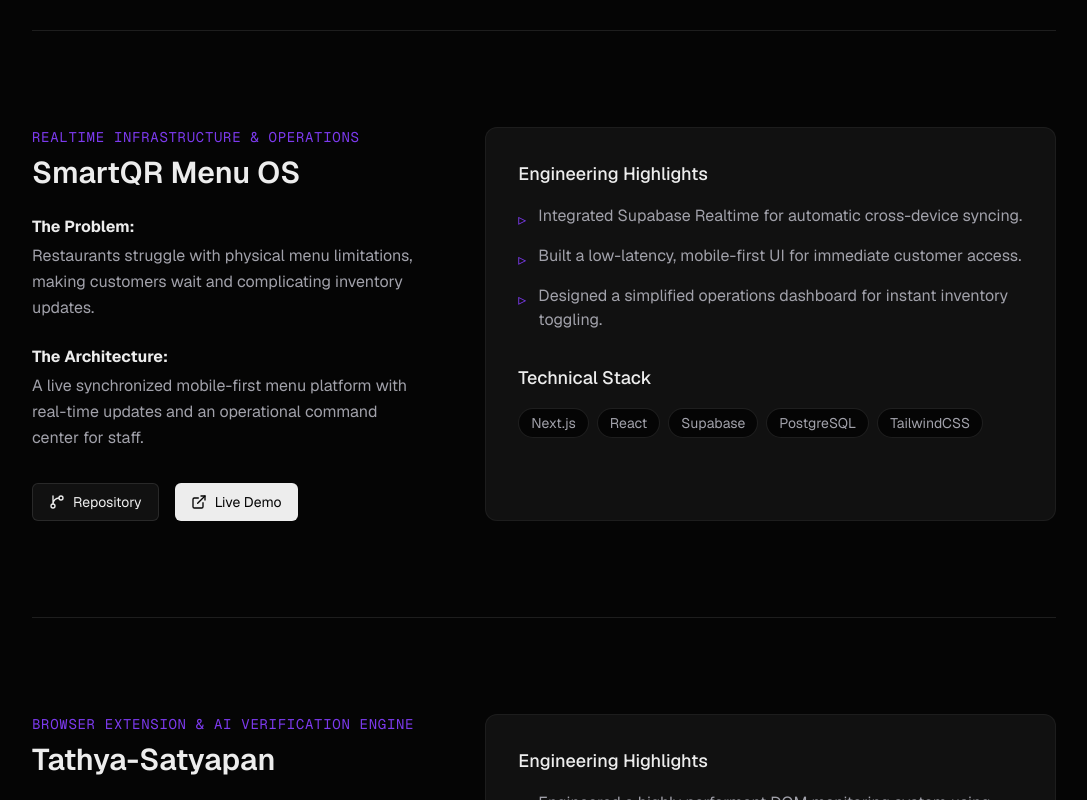
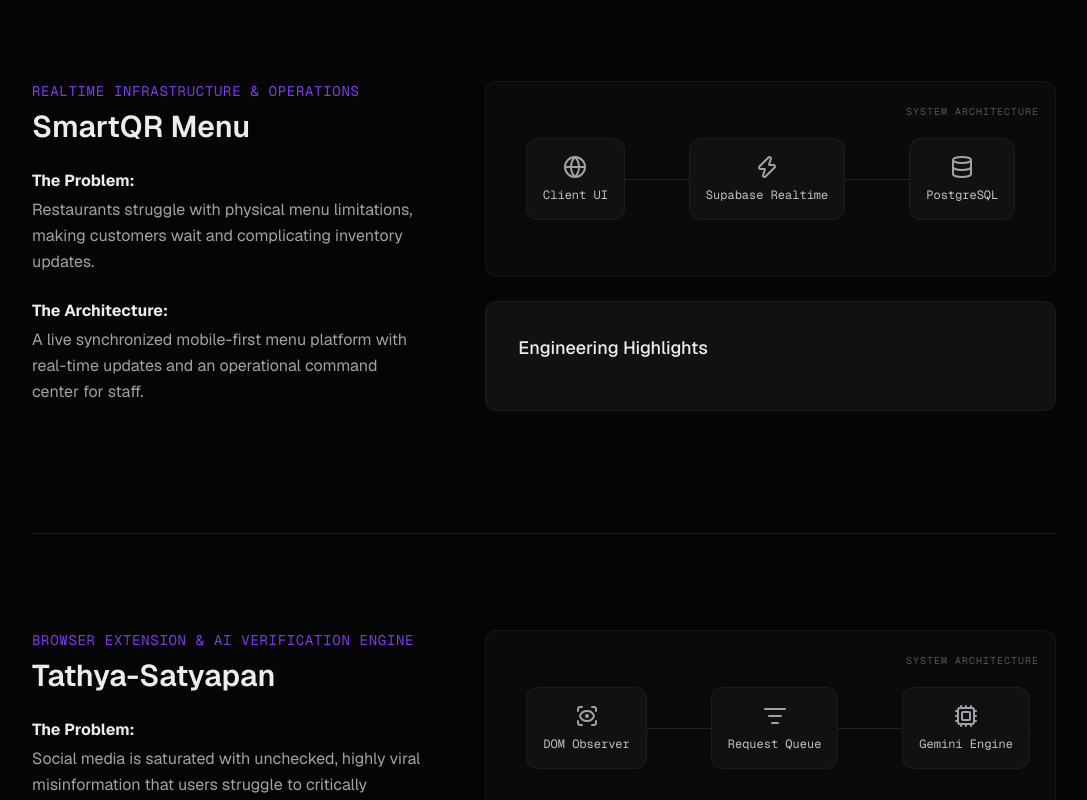
Before and after one commit to mayurpatel78645/mayur-portfolio, a Next.js app: page /projects in a window 1280 px wide. Shown: the part 720-1520 px from the top of the page, without its empty margins (96-1183 px from the left). Built offline with nearby package versions, Linux system fonts and the light colour scheme.

Commit message:
add feature to visualzie the architecture for projects

```diff
--- a/app/projects/page.tsx
+++ b/app/projects/page.tsx
@@ -1,5 +1,7 @@
 "use client";
 
+import ArchitectureDiagram from "@/components/ArchitectureDiagram";
+import { useState } from "react";
 import { motion } from "framer-motion";
 import Image from "next/image";
 import { GitBranch, ExternalLink } from "lucide-react";
@@ -15,6 +17,7 @@
       <div className="space-y-24">
         {/* THE DIRECTOR - Centerpiece */}
         <ProjectCaseStudy
+          type = "director"
           title="The Director"
           category="AI Systems & Video Processing Pipeline"
           problem="Editing long gameplay footage into short-form content manually takes hours of human effort."
@@ -30,7 +33,8 @@
 
         {/* SMARTQR MENU OS */}
         <ProjectCaseStudy
-          title="SmartQR Menu OS"
+          type = "smartqr"
+          title="SmartQR Menu"
           category="Realtime Infrastructure & Operations"
           problem="Restaurants struggle with physical menu limitations, making customers wait and complicating inventory updates."
           solution="A live synchronized mobile-first menu platform with real-time updates and an operational command center for staff."
@@ -46,6 +50,7 @@
 
         {/* TATHYA-SATYAPAN */}
         <ProjectCaseStudy
+          type = "tathya"
           title="Tathya-Satyapan"
           category="Browser Extension & AI Verification Engine"
           problem="Social media is saturated with unchecked, highly viral misinformation that users struggle to critically evaluate in real-time."
@@ -63,18 +68,23 @@
   );
 }
 
-function ProjectCaseStudy({ title, category, problem, solution, stack, demoUrl, githubUrl, highlights }: any) {
+function ProjectCaseStudy({ title, category, problem, solution, stack, demoUrl, githubUrl, highlights, type }: any) {
+  // Track hover state to trigger the architecture animation
+  const [isHovered, setIsHovered] = useState(false);
+
   return (
     <motion.div
       initial={{ opacity: 0, y: 40 }}
       whileInView={{ opacity: 1, y: 0 }}
       viewport={{ once: true, margin: "-100px" }}
-      className="grid grid-cols-1 lg:grid-cols-12 gap-8 lg:gap-16 border-b border-white/10 pb-24 last:border-0"
+      onMouseEnter={() => setIsHovered(true)}
+      onMouseLeave={() => setIsHovered(false)}
+      className="grid grid-cols-1 lg:grid-cols-12 gap-8 lg:gap-16 border-b border-white/10 pb-24 last:border-0 group"
     >
       <div className="lg:col-span-5 flex flex-col justify-between">
         <div>
           <p className="text-accent text-sm font-mono tracking-wider uppercase mb-2">{category}</p>
-          <h2 className="text-3xl font-semibold mb-6">{title}</h2>
+          <h2 className="text-3xl font-semibold mb-6 group-hover:text-accent transition-colors duration-500">{title}</h2>
 
           <div className="space-y-6 mb-8 text-secondary">
             <div>
@@ -89,36 +99,24 @@
         </div>
 
         <div className="flex gap-4">
-          {githubUrl && (
-            <a href={githubUrl} target="_blank" rel="noreferrer" className="flex items-center gap-2 text-sm bg-surface hover:bg-surfaceHover border border-white/10 px-4 py-2 rounded-md transition-colors">
-              <GitBranch className="w-4 h-4" /> Repository
-            </a>
-          )}
-          {demoUrl && (
-            <a href={demoUrl} target="_blank" rel="noreferrer" className="flex items-center gap-2 text-sm bg-primary text-background px-4 py-2 rounded-md transition-colors hover:bg-white/90">
-              <ExternalLink className="w-4 h-4" /> Live Demo
-            </a>
-          )}
+          {/* Your existing Github/Demo buttons */}
         </div>
       </div>
 
-      <div className="lg:col-span-7 bg-surface border border-white/5 rounded-xl p-8">
-        <h3 className="text-lg font-medium mb-4">Engineering Highlights</h3>
-        <ul className="space-y-3 mb-8">
-          {highlights.map((highlight: string, i: number) => (
-            <li key={i} className="flex items-start gap-3 text-secondary">
-              <span className="text-accent mt-1">▹</span> {highlight}
-            </li>
-          ))}
-        </ul>
+      <div className="lg:col-span-7 flex flex-col gap-6">
+        {/* NEW VISUAL STORYTELLING BLOCK */}
+        <div className="bg-surface/50 border border-white/5 rounded-xl p-6 relative overflow-hidden transition-colors duration-500 group-hover:border-white/10 group-hover:bg-surface">
+           <div className="absolute top-0 right-0 p-4">
+              <span className="text-[10px] uppercase font-mono tracking-widest text-secondary/50">System Architecture</span>
+           </div>
+           {/* If we have an architecture diagram for this type, render it */}
+           {type && <ArchitectureDiagram type={type} isHovered={isHovered} />}
+        </div>
 
-        <h3 className="text-lg font-medium mb-4">Technical Stack</h3>
-        <div className="flex flex-wrap gap-2">
-          {stack.map((tech: string) => (
-            <span key={tech} className="px-3 py-1 bg-background border border-white/10 rounded-full text-sm text-secondary">
-              {tech}
-            </span>
-          ))}
+        {/* Existing Highlights */}
+        <div className="bg-surface border border-white/5 rounded-xl p-8">
+          <h3 className="text-lg font-medium mb-4">Engineering Highlights</h3>
+          {/* ... existing highlights ... */}
         </div>
       </div>
     </motion.div>
--- /dev/null
+++ b/components/ArchitectureDiagram.tsx
@@ -0,0 +1,105 @@
+"use client";
+
+import { motion } from "framer-motion";
+import { Database, Server, Globe, Cpu, FileVideo, Layers, Zap, ScanEye, ListFilter, ShieldAlert } from "lucide-react";
+import { cn } from "@/lib/utils";
+
+type NodeProps = {
+  icon: React.ElementType;
+  label: string;
+  delay: number;
+  isActive: boolean;
+};
+
+// Represents a single block in your architecture
+function SystemNode({ icon: Icon, label, delay, isActive }: NodeProps) {
+  return (
+    <motion.div
+      initial={{ opacity: 0, y: 10 }}
+      animate={{ opacity: 1, y: 0 }}
+      transition={{ delay, duration: 0.5, ease: [0.16, 1, 0.3, 1] }}
+      className={cn(
+        "relative flex flex-col items-center gap-2 p-4 rounded-xl border transition-all duration-500",
+        isActive
+          ? "bg-accent/10 border-accent/50 shadow-[0_0_15px_rgba(124,58,237,0.15)]"
+          : "bg-surface border-white/5"
+      )}
+    >
+      <Icon className={cn("w-6 h-6", isActive ? "text-accent" : "text-secondary")} />
+      <span className="text-xs font-mono text-primary/80 text-center">{label}</span>
+
+      {/* Pulse effect when active */}
+      {isActive && (
+        <span className="absolute -top-1 -right-1 w-2 h-2 rounded-full bg-accent animate-ping" />
+      )}
+    </motion.div>
+  );
+}
+
+// Draws the connecting line between nodes
+function Connection({ isActive }: { isActive: boolean }) {
+  return (
+    <div className="relative w-8 md:w-16 h-px bg-white/10 shrink-0">
+      <motion.div
+        initial={{ scaleX: 0, opacity: 0 }}
+        animate={{
+          scaleX: isActive ? 1 : 0,
+          opacity: isActive ? 1 : 0
+        }}
+        transition={{ duration: 0.8, ease: "easeInOut" }}
+        className="absolute inset-0 bg-accent origin-left"
+      />
+    </div>
+  );
+}
+
+export default function ArchitectureDiagram({ type, isHovered }: { type: 'director' | 'smartqr' | 'tathya', isHovered: boolean }) {
+
+  if (type === 'director') {
+    return (
+      <div className="flex items-center justify-center w-full py-8 overflow-x-auto">
+        <div className="flex items-center min-w-max px-4">
+          <SystemNode icon={FileVideo} label="Raw Upload" delay={0.1} isActive={isHovered} />
+          <Connection isActive={isHovered} />
+          <SystemNode icon={Server} label="FastAPI Processing" delay={0.2} isActive={isHovered} />
+          <Connection isActive={isHovered} />
+          <SystemNode icon={Cpu} label="Gemini AI Ranking" delay={0.3} isActive={isHovered} />
+          <Connection isActive={isHovered} />
+          <SystemNode icon={Layers} label="Resolve Export" delay={0.4} isActive={isHovered} />
+        </div>
+      </div>
+    );
+  }
+
+  if (type === 'smartqr') {
+    return (
+      <div className="flex items-center justify-center w-full py-8 overflow-x-auto">
+        <div className="flex items-center min-w-max px-4">
+          <SystemNode icon={Globe} label="Client UI" delay={0.1} isActive={isHovered} />
+          <Connection isActive={isHovered} />
+          <SystemNode icon={Zap} label="Supabase Realtime" delay={0.2} isActive={isHovered} />
+          <Connection isActive={isHovered} />
+          <SystemNode icon={Database} label="PostgreSQL" delay={0.3} isActive={isHovered} />
+        </div>
+      </div>
+    );
+  }
+
+  if (type === 'tathya') {
+    return (
+      <div className="flex items-center justify-start w-full py-8 overflow-x-auto">
+        <div className="flex items-center min-w-max px-4">
+          <SystemNode icon={ScanEye} label="DOM Observer" delay={0.1} isActive={isHovered} />
+          <Connection isActive={isHovered} />
+          <SystemNode icon={ListFilter} label="Request Queue" delay={0.2} isActive={isHovered} />
+          <Connection isActive={isHovered} />
+          <SystemNode icon={Cpu} label="Gemini Engine" delay={0.3} isActive={isHovered} />
+          <Connection isActive={isHovered} />
+          <SystemNode icon={ShieldAlert} label="Badge Injector" delay={0.4} isActive={isHovered} />
+        </div>
+      </div>
+    );
+  }
+
+  return null;
+}
```
